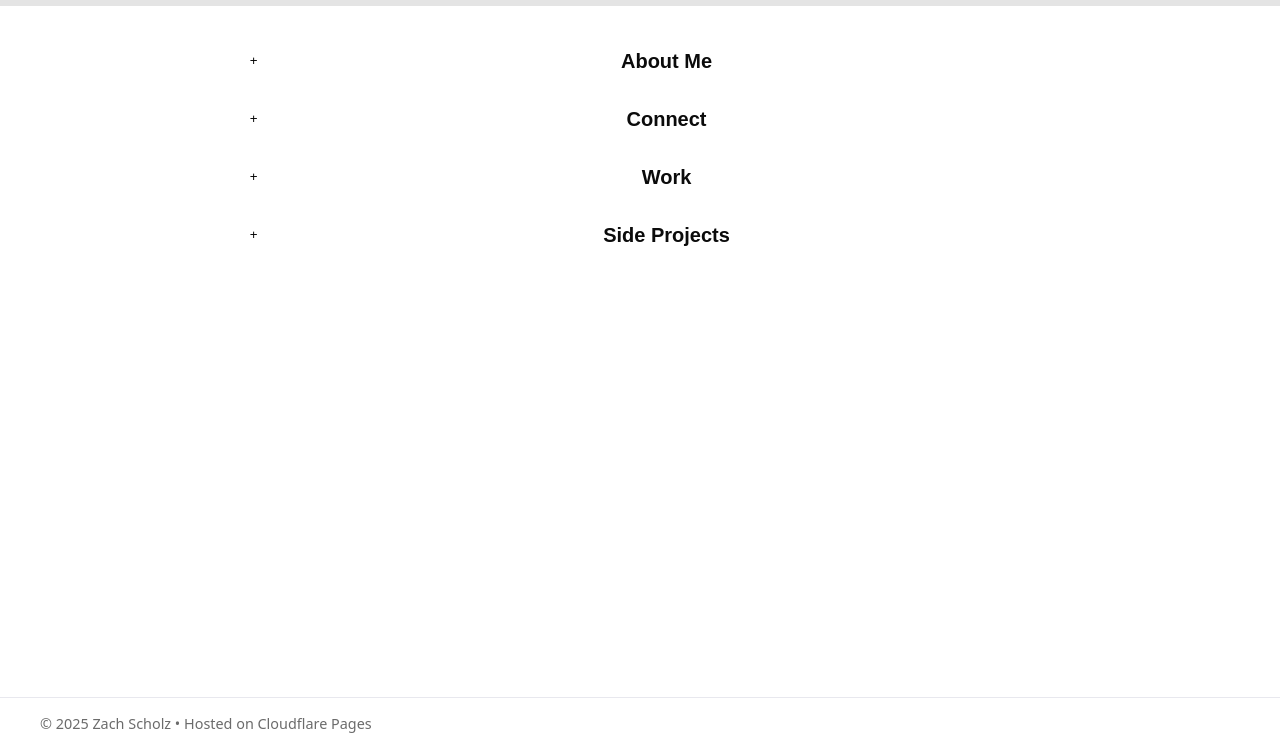
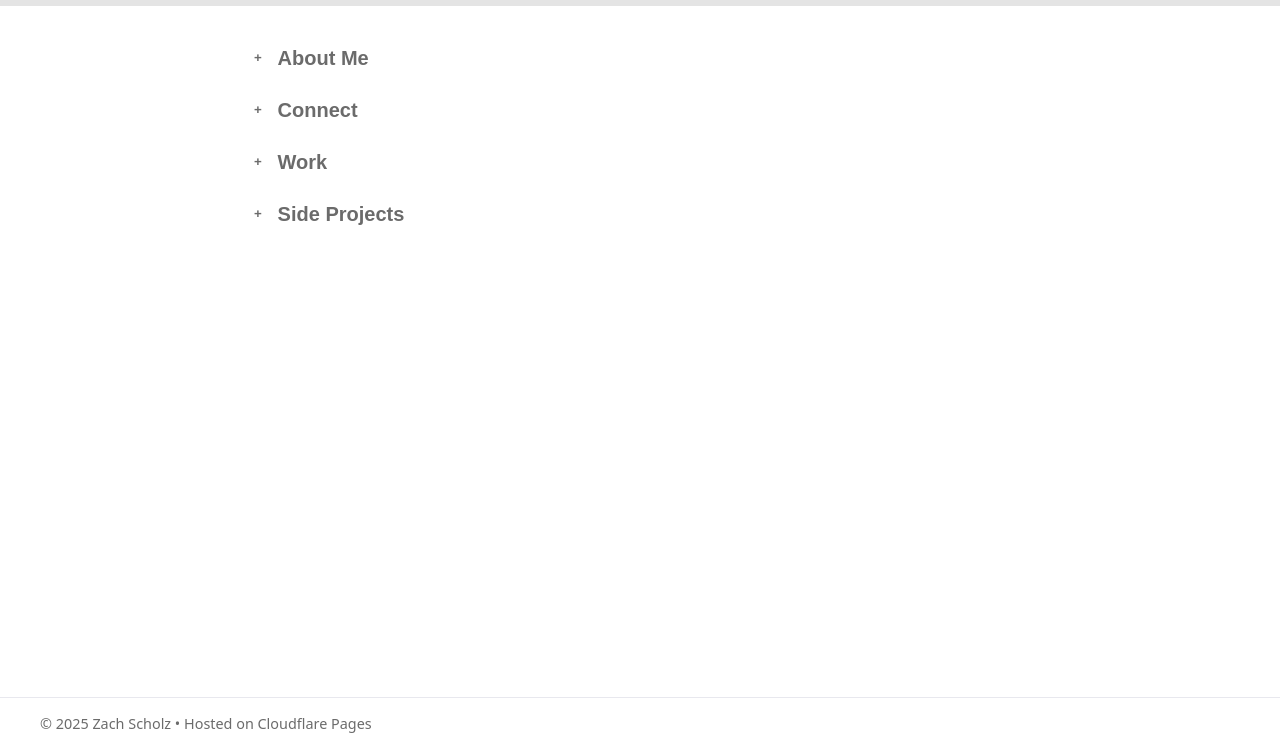
Before and after one commit to Zanyz-99/my-site, an Astro site: page /about in a window 1280 px wide. Shown: the part 51-800 px from the top of the page. Built offline with nearby package versions, Linux system fonts and the light colour scheme; Astro itself is replaced by a stand-in of ours; no server answers.

Commit message:
Update about.astro

```diff
--- a/src/pages/about.astro
+++ b/src/pages/about.astro
@@ -254,69 +254,73 @@ const dataUrl = new URL('/data/strava-latest.json', Astro.url).pathname;
     .about-wrap{display:grid;gap:36px;justify-items:center;align-items:start;margin-inline:auto}
 
     /* Content width (used by titles + content) */
-    :root { --content-w: min(816px, 78vw); }
-
-    /* Icon gutter variables */
-    :root { --icon-w: 1.25ch; --icon-gap: .6rem; }
-
-    .accordion{
-      width:var(--content-w);
-      margin-inline:auto;
-      display:grid;
-      gap:12px;
-      justify-items:stretch;
+    :root {
+      --content-w: min(816px, 78vw);
+      --icon-w: 1.25rem; /* fixed width for toggle icon */
+      --icon-gap: 0.6rem; /* spacing between icon and title */
     }
 
-    /* Each accordion item is a 2-col grid: [icon][content] */
-    .acc{
-      display:grid;
-      grid-template-columns: var(--icon-w) 1fr;
-      column-gap: var(--icon-gap);
-      width:100%;
-      background:transparent;
+    /* Accordion container */
+    .accordion {
+      display: grid;
+      gap: 12px;
+      justify-items: center;
+      width: var(--content-w);
+      margin-inline: auto;
+    }
+    .acc { width: 100%; background: transparent; }
+
+    /* Section summary (button) */
+    .acc-summary {
+      width: 100%;
+      margin-inline: auto;
+      display: flex;
+      align-items: center;
+      justify-content: flex-start;
+      gap: var(--icon-gap);
+      padding: 8px 0;
+      cursor: pointer;
+      user-select: none;
+      color: var(--muted);
+      font-weight: 600;
+      text-align: left;
+      background: none;
+      border: 0;
+    }
+    .acc-summary:focus-visible {
+      outline: 2px solid var(--border);
+      outline-offset: 4px;
+      border-radius: 8px;
     }
 
-    /* Title row: same size as <p>, bold; place icon/text in grid columns */
-    .acc-summary{
-      grid-column: 1 / -1;        /* the button spans both cols, but... */
-      display: contents;          /* ...its children become grid items of .acc */
+    /* Icon slot — always takes fixed width so layout doesn't shift */
+    .acc-toggle {
+      flex: 0 0 var(--icon-w);
+      text-align: center;
     }
-    .acc-toggle{
-      grid-column:1;
-      align-self:center;
-      text-align:center;
-    }
-    .acc-toggle::before{ content:'+'; }
-    .acc-summary[aria-expanded="true"] .acc-toggle::before{ content:'–'; }
+    .acc-toggle::before { content: '+'; }
+    .acc-summary[aria-expanded="true"] .acc-toggle::before { content: '–'; }
 
-    .acc-title{
-      grid-column:2;
-      align-self:center;
-      color:var(--text);
-      font-weight:700;
-      font-size:var(--body-size);
-      line-height:var(--line);
-      padding:8px 0;              /* clickable height */
-      cursor:pointer;
-      user-select:none;
+    /* Title text */
+    .acc-title {
+      line-height: 1.2;
+      font-size: clamp(16px, 3vw, 20px);
     }
 
-    /* Panel lives exactly under the title text column (not under the icon) */
-    .acc-panel{
-      grid-column:2;
-      display:none;
-      overflow-anchor: none;
-      font-size:var(--body-size);
-      line-height:var(--line);
-      margin:0;
-      padding:0;
+    /* Panels: hidden until opened */
+    .acc-panel {
+      padding-left: calc(var(--icon-w) + var(--icon-gap));
+      margin: 0;
+      display: none;
+      overflow-anchor: none; /* prevent scroll jumps */
     }
 
-    /* Inner blocks should fill the content column without exceeding it */
-    .block, .stack, .list, .photos4{
-      width:100%;
-      margin:6px 0 0 0;           /* no auto margins -> no re-centering */
+    /* Shared block widths */
+    .block, .stack, .list, .photos4 {
+      width: 100%;
+      margin: 6px auto 0;
     }
+
 
     /* Lists / links */
     .stack{list-style:none;padding:0}
```
